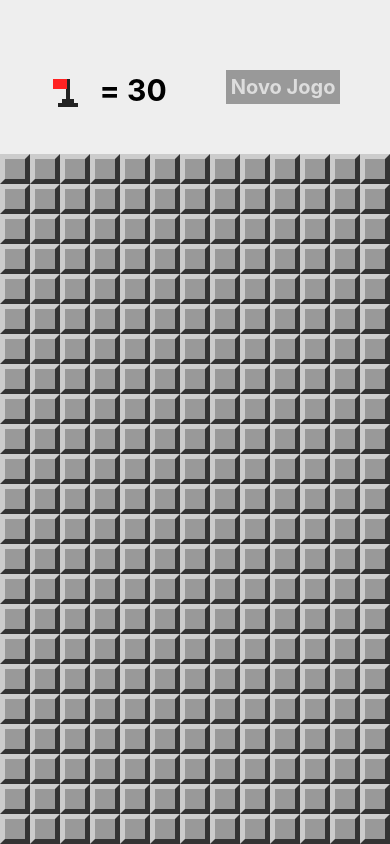
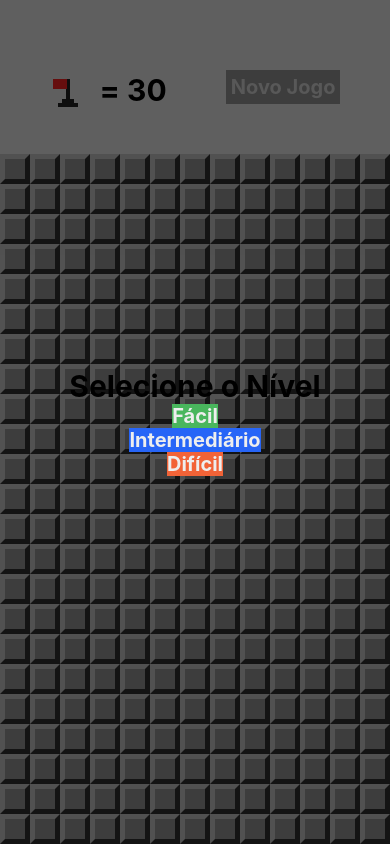
Before and after one commit to zhydani/campo-minado-react-native, a React Native app: screen / in a window 390 px wide. Both pictures are taken after a click on the element 64 px from the left and 92 px from the top of the page. Built offline with nearby package versions, Linux system fonts and the light colour scheme.

Commit message:
adicionando a selecao de nivel de jogo e assim finalizando o jogo

```diff
--- a/App.js
+++ b/App.js
@@ -10,6 +10,7 @@
 import params from './src/params'
 import MineField from  './src/components/MineField'
 import Header from './src/components/Header'
+import LevelSelection from './src/screens/LevelSelection'
 import { createMinedBoard, cloneBoard, openField, hadExplosion, wonGame, showMines, invertFlag, flagsUsed } from './src/functions'
 
 export default class App extends Component {
@@ -31,7 +32,8 @@
     return {
       board: createMinedBoard(rows, cols, this.minesAmount()),
       won: false,
-      lost: false
+      lost: false,
+      showLevelSelection: false
     }
   }
 
@@ -64,11 +66,20 @@
     this.setState({board, won})
   }
 
+  onLevelSelected = level => {
+    params.difficultLevel = level
+    this.setState(this.createState)
+  }
+
   render(){
     return (
       <SafeAreaView style={styles.container}>
+        <LevelSelection isVisible={this.state.showLevelSelection}
+          onLevelSelected={this.onLevelSelected}
+          onCancel={() => this.setState({showLevelSelection: false})} />
         <Header flagsLeft={this.minesAmount() - flagsUsed(this.state.board)}
-          onNewGame={() => this.setState(this.createState())}></Header>
+          onNewGame={() => this.setState(this.createState())}
+          onFlagPress={() => this.setState({showLevelSelection: true})}></Header>
         <View style={styles.board}>
           <MineField board={this.state.board}
             onOpenField={this.onOpenField}
--- /dev/null
+++ b/src/screens/LevelSelection.js
@@ -0,0 +1,67 @@
+import React from 'react';
+import { View, StyleSheet, Text, TouchableOpacity, Modal } from 'react-native';
+
+const LevelSelection = props => {
+    return (
+        <Modal onRequestClose={props.onCancel} visible={props.isVisible} animationType='slide'
+        transparent={true}>
+            <View style={styles.frame}>
+                <Text style={styles.title}>
+                    Selecione o Nível
+                </Text>
+                <TouchableOpacity style={styles.button, styles.bgEasy}
+                    onPress={() => props.onLevelSelected(0.1)}>
+                        <Text style={styles.buttonLabel}>Fácil</Text>
+                </TouchableOpacity>
+                <TouchableOpacity style={styles.button, styles.bgNormal}
+                    onPress={() => props.onLevelSelected(0.2)}>
+                        <Text style={styles.buttonLabel}>Intermediário</Text>
+                </TouchableOpacity>
+                <TouchableOpacity style={styles.button, styles.bgHard}
+                    onPress={() => props.onLevelSelected(0.3)}>
+                        <Text style={styles.buttonLabel}>Difícil</Text>
+                </TouchableOpacity>
+            </View>
+        </Modal>
+    )
+}
+
+const styles = StyleSheet.create({
+    frame: {
+        flex: 1,
+        alignItems: 'center',
+        justifyContent: 'center',
+        backgroundColor: 'rgba(0,0,0,0.6)'
+    },
+    container: {
+        backgroundColor: '#EEE',
+        alignItems: 'center',
+        justifyContent: 'center',
+        padding: 15
+    },
+    title: {
+        fontSize: 30,
+        fontWeight: 'bold'
+    },
+    button: {
+        marginTop: 10,
+        padding: 5
+    },
+    buttonLabel: {
+        fontSize: 20,
+        color: '#EEE',
+        fontWeight: 'bold',
+    },
+    bgEasy: {
+        backgroundColor: '#49b65d'
+    },
+    bgNormal: {
+        backgroundColor: '#2765f7'
+    },
+    bgHard: {
+        backgroundColor: '#f26337'
+    }
+})
+
+
+export default LevelSelection;
```
